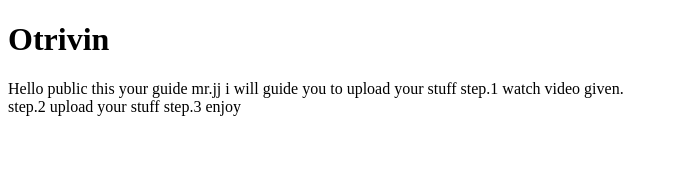
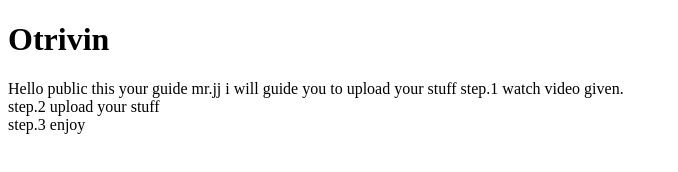
Before and after one commit to IshanNibude/Otrivin, a plain HTML site: page index.html in a window 1280 px wide. Shown: the whole page, without its empty margins (0-678 px from the left). Drawn offline with Linux system fonts and the light colour scheme.

Commit message:
update index.html

```diff
--- a/index.html
+++ b/index.html
@@ -8,7 +8,7 @@
         <h1>Otrivin</h1>
         <p>Hello public this your guide mr.jj i will guide you to upload your stuff
         step.1 watch video given.<br>
-        step.2 upload your stuff
+        step.2 upload your stuff<br>
         step.3 enjoy</p>
     </body>
 </html>
```
